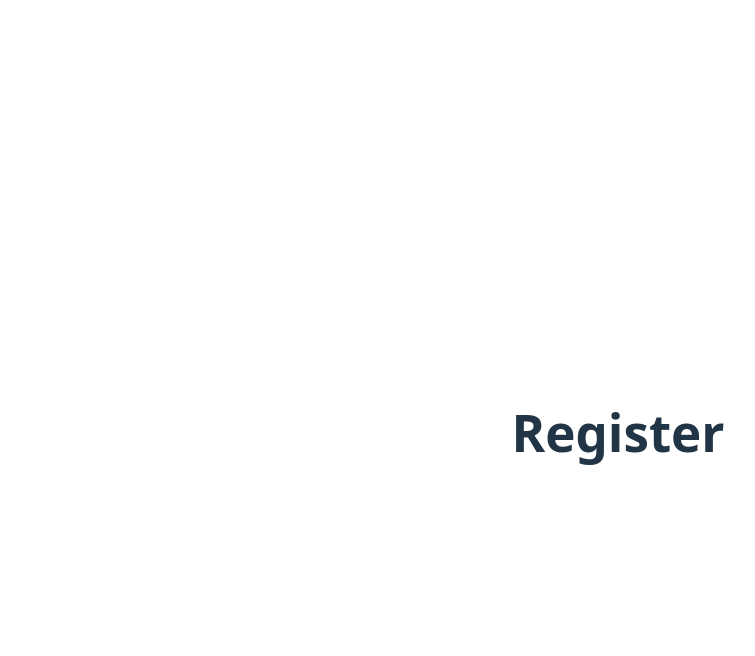
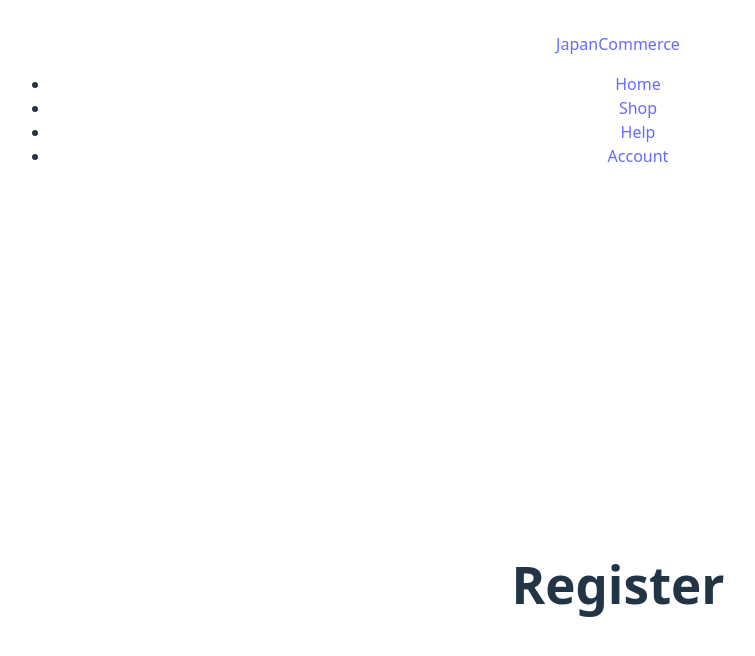
Before and after one commit to blue77630/japan-commerce, a React (Vite) app in the folder vite-project/: page /inscription in a window 1280 px wide. Shown: the top 656 px of the page, without its empty margins (22-777 px from the left). Built offline with nearby package versions, Linux system fonts and the light colour scheme.

Commit message:
feat: ajout du route pour la nav barre et sa foncton RemoveNavbar + fichier Navbar

```diff
--- a/vite-project/src/App.tsx
+++ b/vite-project/src/App.tsx
@@ -1,6 +1,6 @@
 import './App.css'
 import './media.css';
-import { BrowserRouter as Router, Routes, Route, useNavigate } from 'react-router-dom';
+import { BrowserRouter as Router, Routes, Route, useNavigate, useLocation } from 'react-router-dom';
 import Home from './pages/Home'
 import { useEffect, useState } from 'react';
 import Inscription from './pages/Inscription';
@@ -10,6 +10,7 @@ import AnimeLoader from './components/AnimeLoader';
 import HelpSection from './components/HelpSection';
 import Arrow from './components/Arrow';
 import CarouselCards from './components/CarouselCards';
+import Navbar from './components/Navbar';
 
 {/* Les imports des pages d'aide */}
 
@@ -73,25 +74,39 @@ function Join() {
   )
 }
 
+function RemoveNavbar() {
+  const location = useLocation();
+  const path = location.pathname.toLowerCase();
+  if (path === '/' || path === '/help' || path.startsWith('/helpsectionpages')) {
+    return null;
+  }
+  return <Navbar />;
+}
+
 function App(){
   return (
     <>
       <AnimeLoader />
       <Router>
-         <Routes>
-          {/* Les pages d'aide */}
+        <Routes>
+          <Route path="/" element = {<Join />}></Route>
+          <Route path="/help" element={<Help />}></Route>
+            {/* Les pages d'aide */}
             <Route path="/helpsectionpages/create-account" element= {< CreateAccount />}></Route>
             <Route path="/helpsectionpages/cancel-order" element = {< CancelOrder />}></Route>
             <Route path="/helpsectionpages/contact-support" element = {< ContactSupport />}></Route>
             <Route path="/helpsectionpages/payment-methods" element = {< PaymentMethods />}></Route>
             <Route path="/helpsectionpages/add-order" element = {< AddOrder />}></Route>
             <Route path="/helpsectionpages/track-order" element = {< TrackOrder />}></Route>
+        </Routes>
+
+        <RemoveNavbar/>
+
+         <Routes>
           {/* Fin des pages d'aide */}
-            <Route path="/" element = {<Join />}></Route>
             <Route path="/home" element = {<Home />}></Route>
             <Route path="/inscription" element = {<Inscription />}></Route>
             <Route path="/connexion" element = {<Connexion />}></Route>
-            <Route path="/help" element={<Help />}></Route>
          </Routes>
       </Router>
     </>
--- /dev/null
+++ b/vite-project/src/components/Navbar.tsx
@@ -0,0 +1,18 @@
+import { NavLink } from "react-router-dom";
+
+export default function Navbar() {
+    return (
+        <nav className="site-nav">
+            <div className="nav-inner">
+                <NavLink to="/" className="nav-logo">JapanCommerce</NavLink>
+
+                <ul className="nav-links">
+                    <li><NavLink to="/" end className={({isActive}) => isActive ? "active" : ""}>Home</NavLink></li>
+                    <li><NavLink to="/home" end className={({isActive}) => isActive ? "active" : ""}>Shop</NavLink></li>
+                    <li><NavLink to="/help" end className={({isActive}) => isActive ? "active" : ""}>Help</NavLink></li>
+                    <li><NavLink to="/connexion" end className={({isActive}) => isActive ? "active" : ""}>Account</NavLink></li>
+                </ul>
+            </div>
+        </nav>
+    )
+}
```
